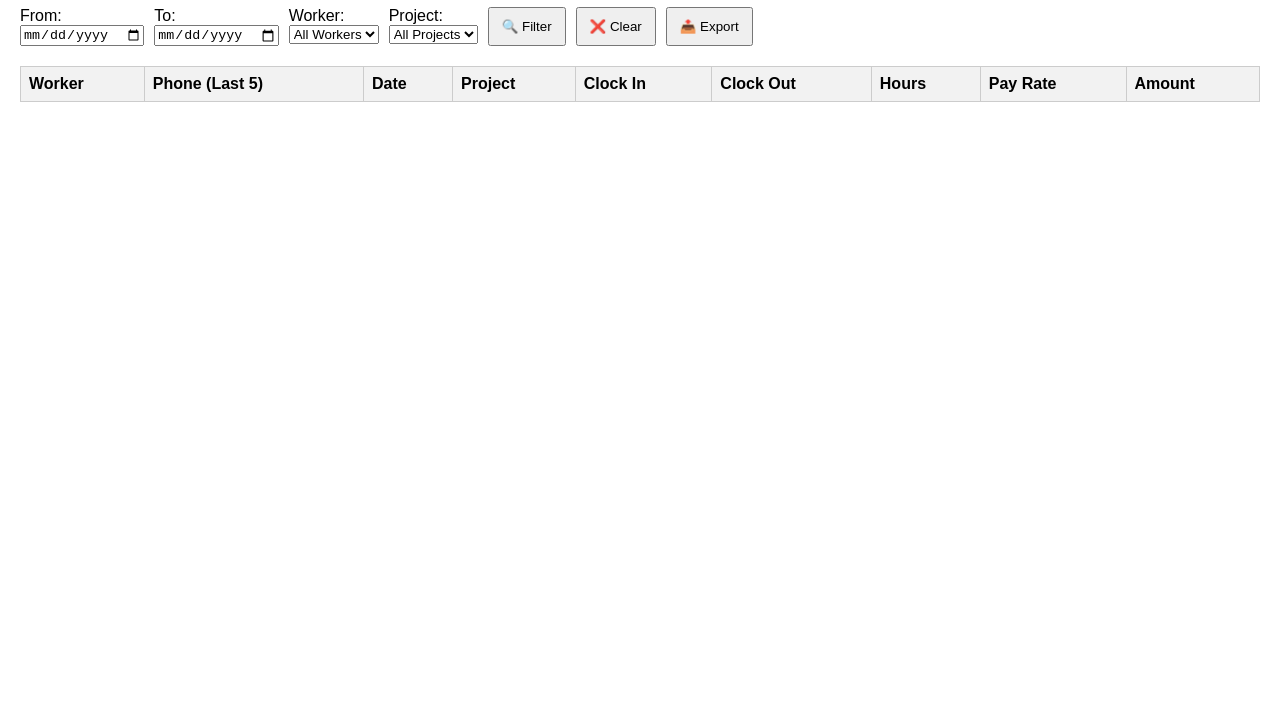
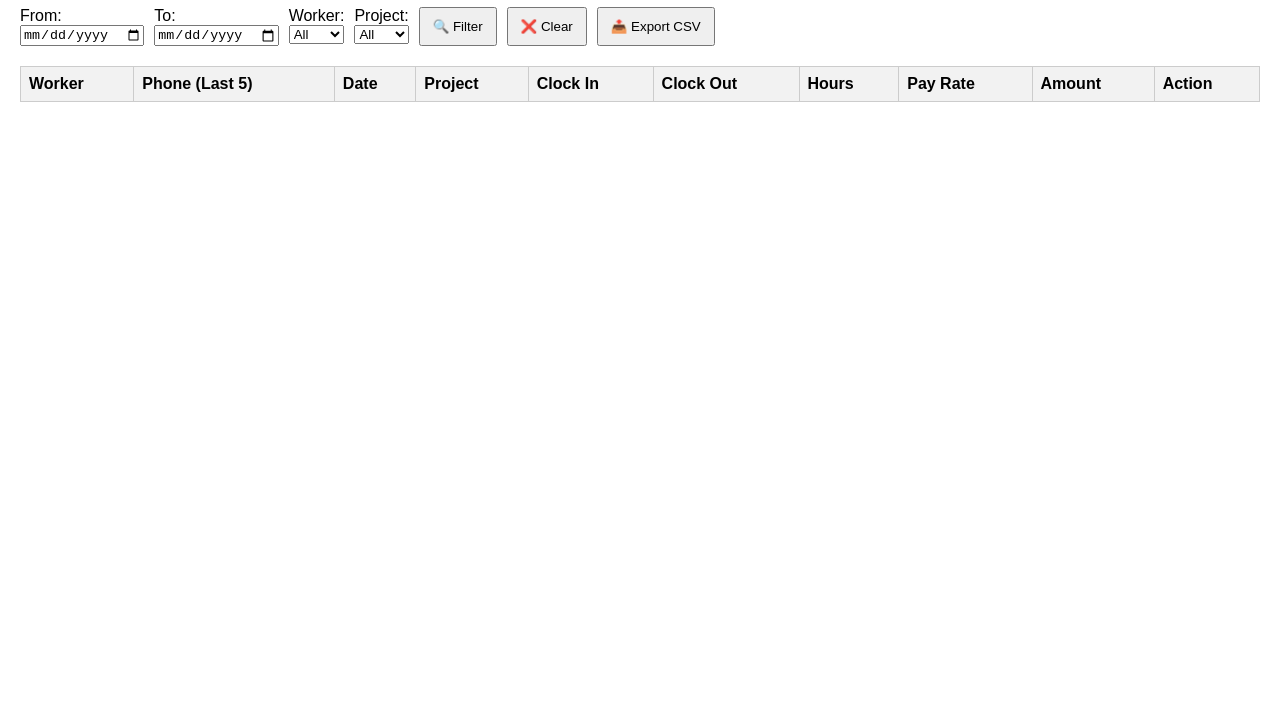
Before and after one commit to fnenow/clockin-backend, a website: page dashboard/report.html in a window 1280 px wide. Shown: the part 74-800 px from the top of the page. Drawn offline with Linux system fonts and the light colour scheme; no server answers.

Commit message:
Update report.html

```diff
--- a/dashboard/report.html
+++ b/dashboard/report.html
@@ -2,10 +2,10 @@
 <html lang="en">
 <head>
   <meta charset="UTF-8" />
-  <title>Time Clock Report</title>
+  <title>📋 Time Clock Report</title>
   <style>
     body { font-family: Arial; margin: 20px; }
-    h1 { text-align: center; }
+    h1   { text-align: center; }
     .filter-bar { display: flex; flex-wrap: wrap; gap: 10px; margin-bottom: 20px; }
     label { display: flex; flex-direction: column; }
     table { width: 100%; border-collapse: collapse; margin-top: 10px; }
@@ -18,42 +18,35 @@
   <h1>📋 Time Clock Report</h1>
 
   <div class="filter-bar">
-    <label>
-      From:
-      <input type="date" id="startDate" />
+    <label>From:<input type="date"   id="startDate"  /></label>
+    <label>To:<input type="date"     id="endDate"    /></label>
+    <label>Worker:
+      <select id="workerFilter"><option value="">All</option></select>
     </label>
-    <label>
-      To:
-      <input type="date" id="endDate" />
-    </label>
-    <label>
-      Worker:
-      <select id="workerFilter"><option value="">All Workers</option></select>
-    </label>
-    <label>
-      Project:
-      <select id="projectFilter"><option value="">All Projects</option></select>
+    <label>Project:
+      <select id="projectFilter"><option value="">All</option></select>
     </label>
     <button id="filterButton">🔍 Filter</button>
     <button id="clearButton">❌ Clear</button>
-    <button id="exportButton">📤 Export</button>
+    <button id="exportButton">📤 Export CSV</button>
   </div>
 
   <table>
     <thead>
       <tr>
         <th>Worker</th>
-        <th>Phone (Last 5)</th>
+        <th>Phone (Last 5)</th>
         <th>Date</th>
         <th>Project</th>
-        <th>Clock In</th>
-        <th>Clock Out</th>
+        <th>Clock In</th>
+        <th>Clock Out</th>
         <th>Hours</th>
-        <th>Pay Rate</th>
+        <th>Pay Rate</th>
         <th>Amount</th>
+        <th>Action</th>
       </tr>
     </thead>
-    <tbody id="reportTable"><!-- rows injected here --></tbody>
+    <tbody id="reportTable"></tbody>
   </table>
 
   <script src="report.js"></script>
```
